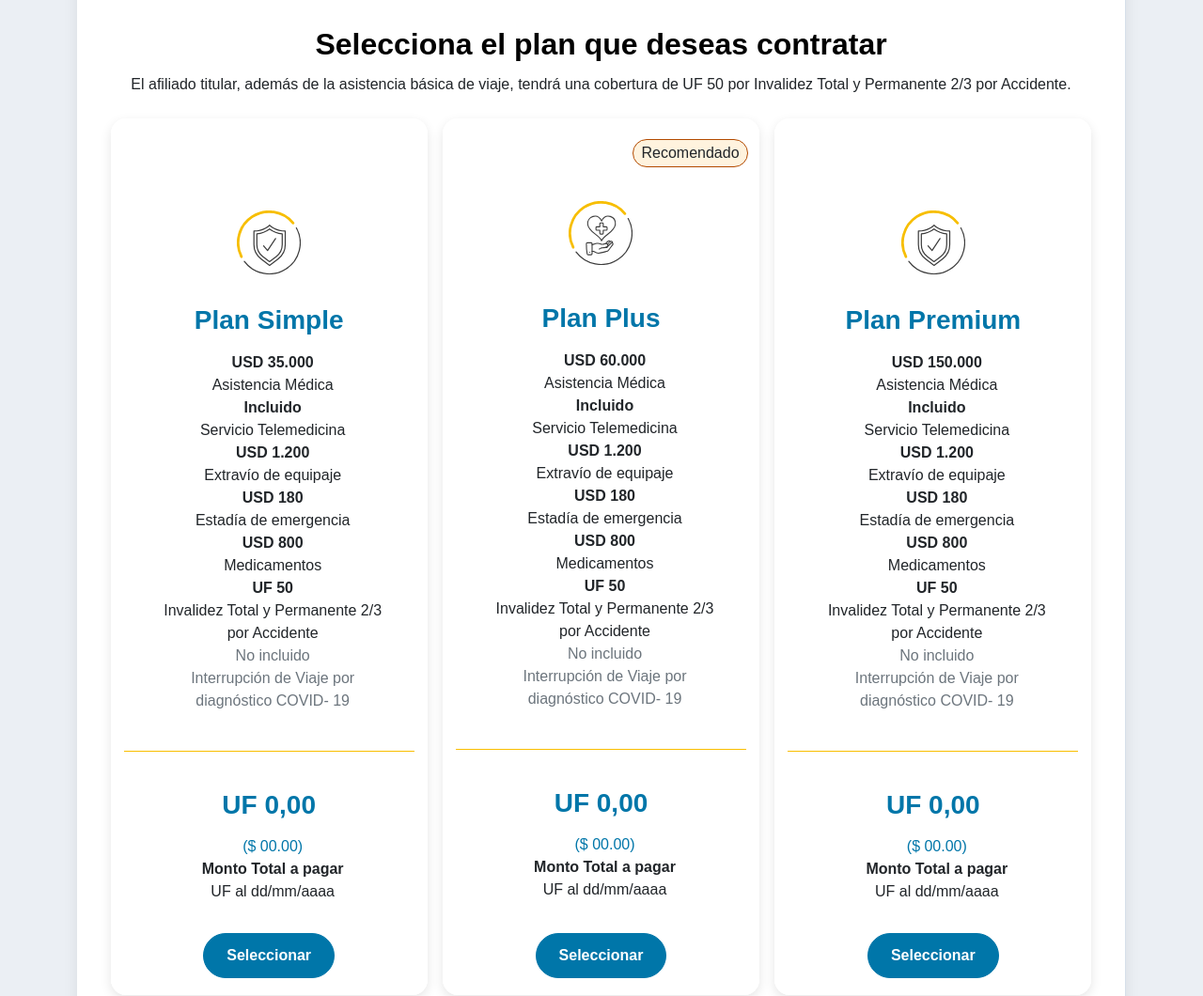
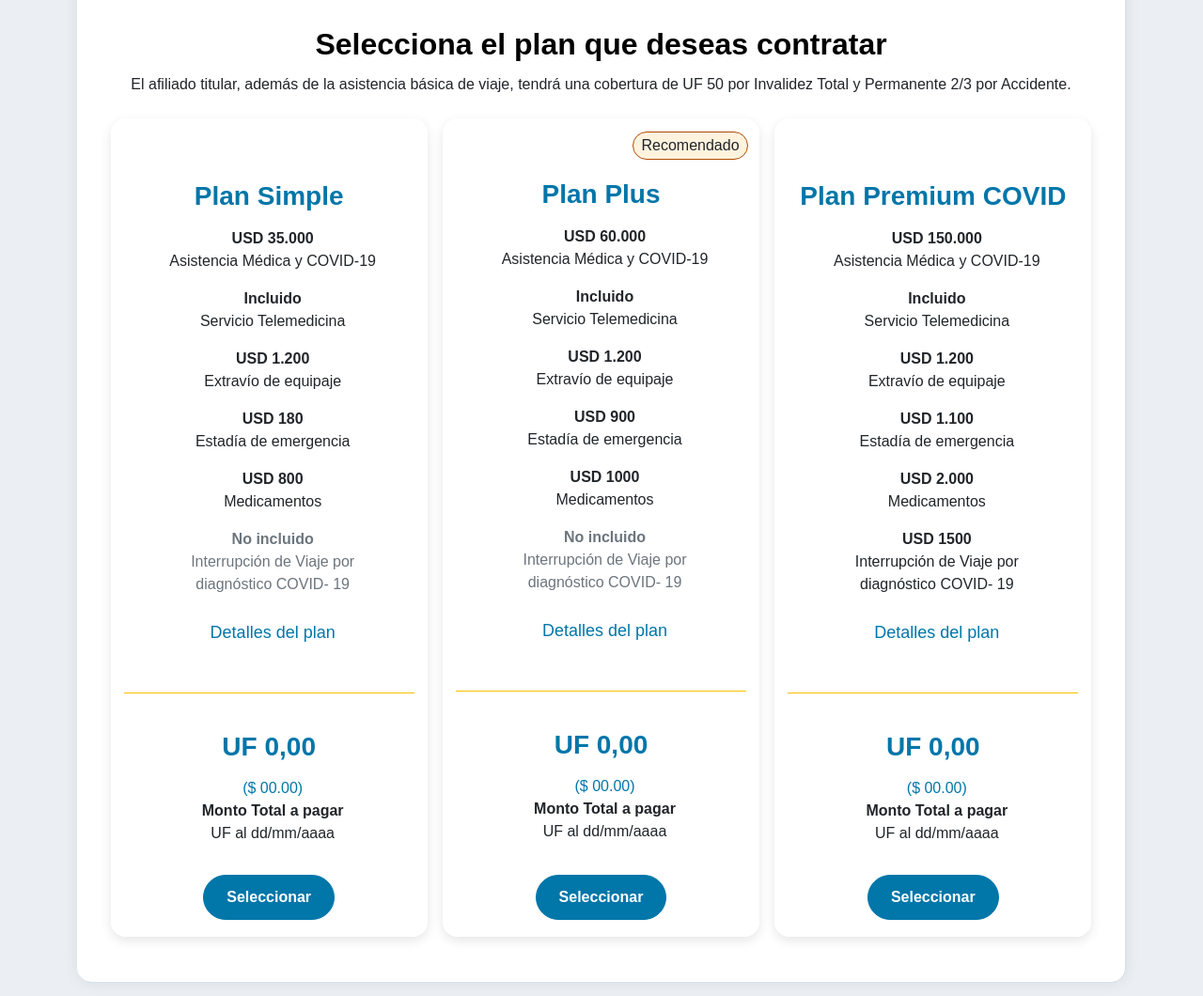
Before and after one commit to AlvaritOO/MaquetaUXUI-Up-Venta-CLA-Asistencia-viajes, a website: page src/html/01_Home_2.html in a window 1280 px wide. Shown: the part 1240-2300 px from the top of the page at 94% size. Drawn offline with nearby package versions, Linux system fonts and the light colour scheme; a web font is replaced by a local one.

Commit message:
modificacion planes y modal planes

```diff
--- a/src/html/01_Home_2.html
+++ b/src/html/01_Home_2.html
@@ -248,27 +248,25 @@
             <span class="text-center mt-2">El afiliado titular, además de la asistencia básica de viaje, tendrá una cobertura de UF 50 por Invalidez Total y Permanente 2/3 por Accidente.</span>
             <section class="row justify-content-center mt-4 mb-5">
               <card class="card-content text-center" type="button">
-                <a>
-                  <img src="../../build/img/svg/icono-vida-familiar-full.svg" class="mt-5 pt-5 mb-3" alt="...";>
-                </a>
                 <div class="card-body">
-                  <a class="h3 mb-3 text-primary fw-bold">Plan Simple</a>
+                  <a class="h3 mb-3 mt-5 pt-3 text-primary fw-bold">Plan Simple</a>
 
                   <ul class="card-text me-4" style="list-style:none">
                     <li class="fw-bold">USD 35.000</li>
-                    <li>Asistencia Médica</li>
-                    <li class="fw-bold">Incluido</li>
+                    <li>Asistencia Médica y COVID-19</li>
+                    <li class="fw-bold mt-3">Incluido</li>
                     <li>Servicio Telemedicina</li>
-                    <li class="fw-bold">USD 1.200</li>
+                    <li class="fw-bold mt-3">USD 1.200</li>
                     <li>Extravío de equipaje</li>
-                    <li class="fw-bold">USD 180</li>
+                    <li class="fw-bold mt-3">USD 180</li>
                     <li>Estadía de emergencia</li>
-                    <li class="fw-bold">USD 800</li>
+                    <li class="fw-bold mt-3">USD 800</li>
                     <li>Medicamentos</li>
-                    <li class="fw-bold">UF 50</li>
-                    <li>Invalidez Total y Permanente 2/3 por Accidente</li>
-                    <li class="text-secondary">No incluido</li>
+                    <li class="text-secondary fw-bold mt-3">No incluido</li>
                     <li class="text-secondary">Interrupción de Viaje por diagnóstico COVID- 19</li>
+                    <button type="button" class="btn btn-primary mt-3 detallesPlan" data-bs-toggle="modal" data-bs-target="#detallesModalSimple" id="detallesPlanSimple">
+                      Detalles del plan
+                    </button>
                   </ul>
                 <div class="divisor-card"></div>
 
@@ -285,28 +283,26 @@
               </card>
 
               <card class="card-content text-center ms-3" type="button">
-                <span class="fecha-contratacion mt-4" style="margin-left: 190px;">Recomendado</span>
-                <a>
-                  <img src="../../build/img/svg/icono-vida-social.svg" class="mb-3" alt="...";>
-                </a>
-                <div class="card-body mt-2">
+                <span class="fecha-contratacion mt-3" style="margin-left: 190px;">Recomendado</span>
+                <div class="card-body">
                   <a class="h3 mb-3 text-primary fw-bold">Plan Plus</a>
 
                   <ul class="card-text me-4" style="list-style:none">
                     <li class="fw-bold">USD 60.000</li>
-                    <li>Asistencia Médica</li>
-                    <li class="fw-bold">Incluido</li>
+                    <li>Asistencia Médica y COVID-19</li>
+                    <li class="fw-bold mt-3">Incluido</li>
                     <li>Servicio Telemedicina</li>
-                    <li class="fw-bold">USD 1.200</li>
+                    <li class="fw-bold mt-3">USD 1.200</li>
                     <li>Extravío de equipaje</li>
-                    <li class="fw-bold">USD 180</li>
+                    <li class="fw-bold mt-3">USD 900</li>
                     <li>Estadía de emergencia</li>
-                    <li class="fw-bold">USD 800</li>
+                    <li class="fw-bold mt-3">USD 1000</li>
                     <li>Medicamentos</li>
-                    <li class="fw-bold">UF 50</li>
-                    <li>Invalidez Total y Permanente 2/3 por Accidente</li>
-                    <li class="text-secondary">No incluido</li>
+                    <li class="text-secondary mt-3"><strong>No incluido</strong></li>
                     <li class="text-secondary">Interrupción de Viaje por diagnóstico COVID- 19</li>
+                    <button type="button" class="btn btn-primary mt-3 detallesPlan" data-bs-toggle="modal" data-bs-target="#detallesModalSimple" id="detallesPlanSimple">
+                      Detalles del plan
+                    </button>
                   </ul>
                 <div class="divisor-card"></div>
 
@@ -323,27 +319,24 @@
               </card>
 
               <card class="card-content text-center ms-3" type="button">
-                <a>
-                  <img src="../../build/img/svg/icono-vida-familiar-full.svg" class="mt-5 pt-5 mb-3" alt="...";>
-                </a>
                 <div class="card-body">
-                  <a class="h3 mb-3 text-primary fw-bold">Plan Premium</a>
-
+                  <a class="h3 mb-3 mt-5 pt-3 text-primary fw-bold">Plan Premium COVID</a>
                   <ul class="card-text me-4" style="list-style:none">
                     <li class="fw-bold">USD 150.000</li>
-                    <li>Asistencia Médica</li>
-                    <li class="fw-bold">Incluido</li>
+                    <li>Asistencia Médica y COVID-19</li>
+                    <li class="fw-bold mt-3">Incluido</li>
                     <li>Servicio Telemedicina</li>
-                    <li class="fw-bold">USD 1.200</li>
+                    <li class="fw-bold mt-3">USD 1.200</li>
                     <li>Extravío de equipaje</li>
-                    <li class="fw-bold">USD 180</li>
+                    <li class="fw-bold mt-3">USD 1.100</li>
                     <li>Estadía de emergencia</li>
-                    <li class="fw-bold">USD 800</li>
+                    <li class="fw-bold mt-3">USD 2.000</li>
                     <li>Medicamentos</li>
-                    <li class="fw-bold">UF 50</li>
-                    <li>Invalidez Total y Permanente 2/3 por Accidente</li>
-                    <li class="text-secondary">No incluido</li>
-                    <li class="text-secondary">Interrupción de Viaje por diagnóstico COVID- 19</li>
+                    <li class="fw-bold mt-3">USD 1500</li>
+                    <li>Interrupción de Viaje por diagnóstico COVID- 19</li>
+                    <button type="button" class="btn btn-primary mt-3 detallesPlan" data-bs-toggle="modal" data-bs-target="#detallesModalSimple" id="detallesPlanSimple">
+                      Detalles del plan
+                    </button>
                   </ul>
                 <div class="divisor-card"></div>
 
@@ -777,6 +770,33 @@
   </div>
   <!-- Fin Modal terminos-->
 
+  <!-- Modal Planes -->
+  <div class="modal fade" id="detallesModalSimple" tabindex="-1" aria-labelledby="detallesModalLabelSimple" aria-hidden="true">
+    <div class="modal-dialog modal-dialog-centered modal-lg">
+      <div class="modal-content">
+        <div class="modal-body p-5">
+          <p>Recuerda que estarás cubierto por Invalidez Total y Permanente 2/3 por Accidente, donde se te pagará una indemnización en caso que resultes con una Invalidez Total y Permanente 2/3 de UF 50, como consecuencia de un accidente ocurrido durante la vigencia del seguro (de tu Viaje). Adicionalmente, estarás contratando una asistencia en viaje, la cual prestará los servicios de telemedicina, pérdida de equipaje, gastos médicos y otros. </p>
+          <br>
+          <p><strong>Nota:</strong> La Cobertura de Incapacidad será únicamente para el asegurado titular, los adicionales, solo contaran con el beneficio de asistencia.
+          <br>
+          <strong>Método de pago:</strong> Transbank.
+          <br>
+          **Detalle de montos por periodos de viaje en el documento descargable.
+          Monto máximo global USD xxx,xxx (dependiendo de la opción escogida).</p>
+
+          <strong>¿Qué beneficio adicional contempla este seguro?</strong>
+          <!-- Agregar tablas -->
+        </div>
+        <div class="modal-footer">
+          <button type="button" class="btn btn-primary" data-bs-dismiss="modal">Entendido</button>
+        </div>
+      </div>
+    </div>
+  </div>
+
+
+
+
   <script src="https://cdn.jsdelivr.net/npm/@popperjs/core@2.9.3/dist/umd/popper.min.js"></script>
   <script src="../js/bootstrap.min.js"></script>
   <script src="https://code.jquery.com/jquery-3.6.0.min.js"
--- a/src/scss/ui/_contents.scss
+++ b/src/scss/ui/_contents.scss
@@ -1193,3 +1193,30 @@ span.ic-form {
   width: 40px;
   height: 40px;
 }
+
+.detallesPlan {
+  font-family: 'Rawson Pro', sans-serif;
+  font-style: normal;
+  font-weight: 500;
+  font-size: 18px;
+  color: #0076A9;
+  flex: none;
+  order: 0;
+  flex-grow: 0;
+  background-color: transparent;
+  border: 0;
+}
+
+#modalStyle {
+  display: flex;
+  flex-direction: column;
+  align-items: flex-end;
+  padding: 40px;
+  gap: 8px;
+  isolation: isolate;
+  width: 727px;
+  height: 528px;
+  background: #FFFFFF;
+  box-shadow: 0px 8px 40px rgba(0, 0, 0, 0.16);
+  border-radius: 24px;
+}
```
Also changed, not shown: build/css/app.css.
